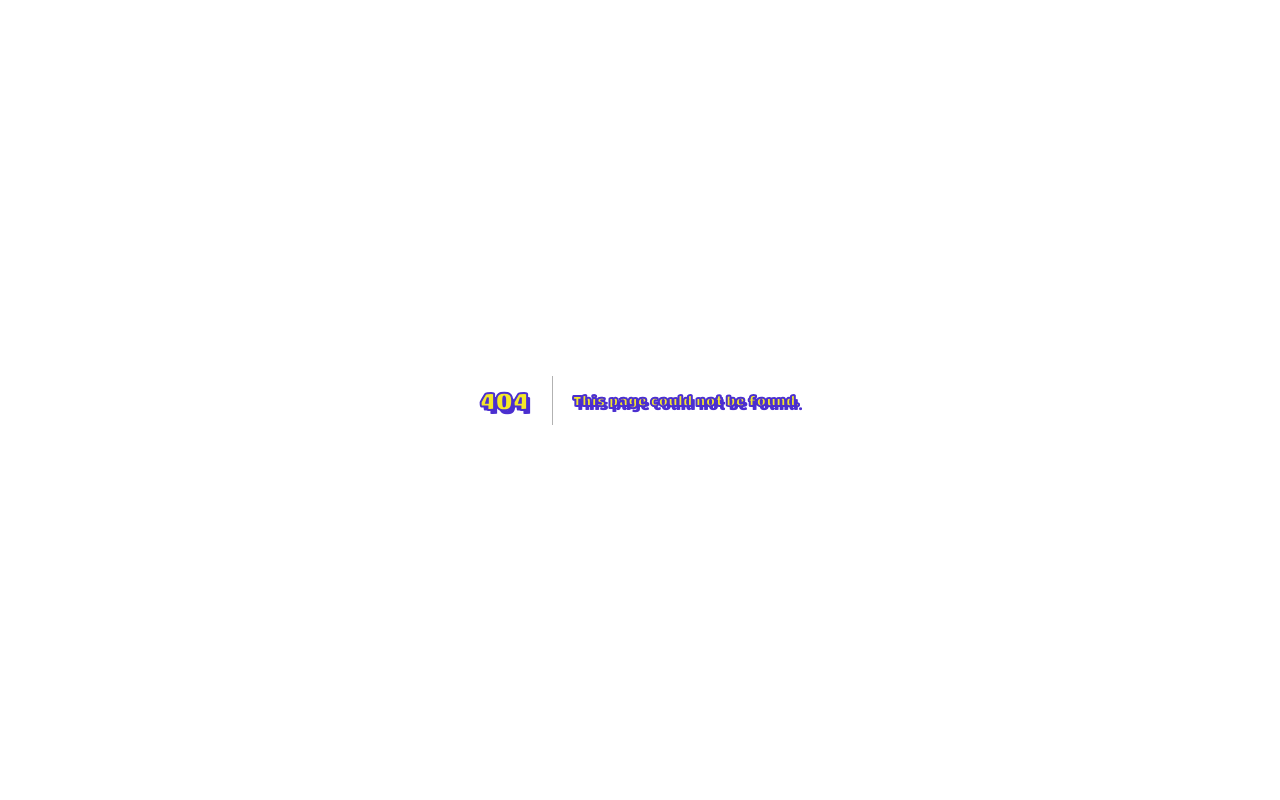
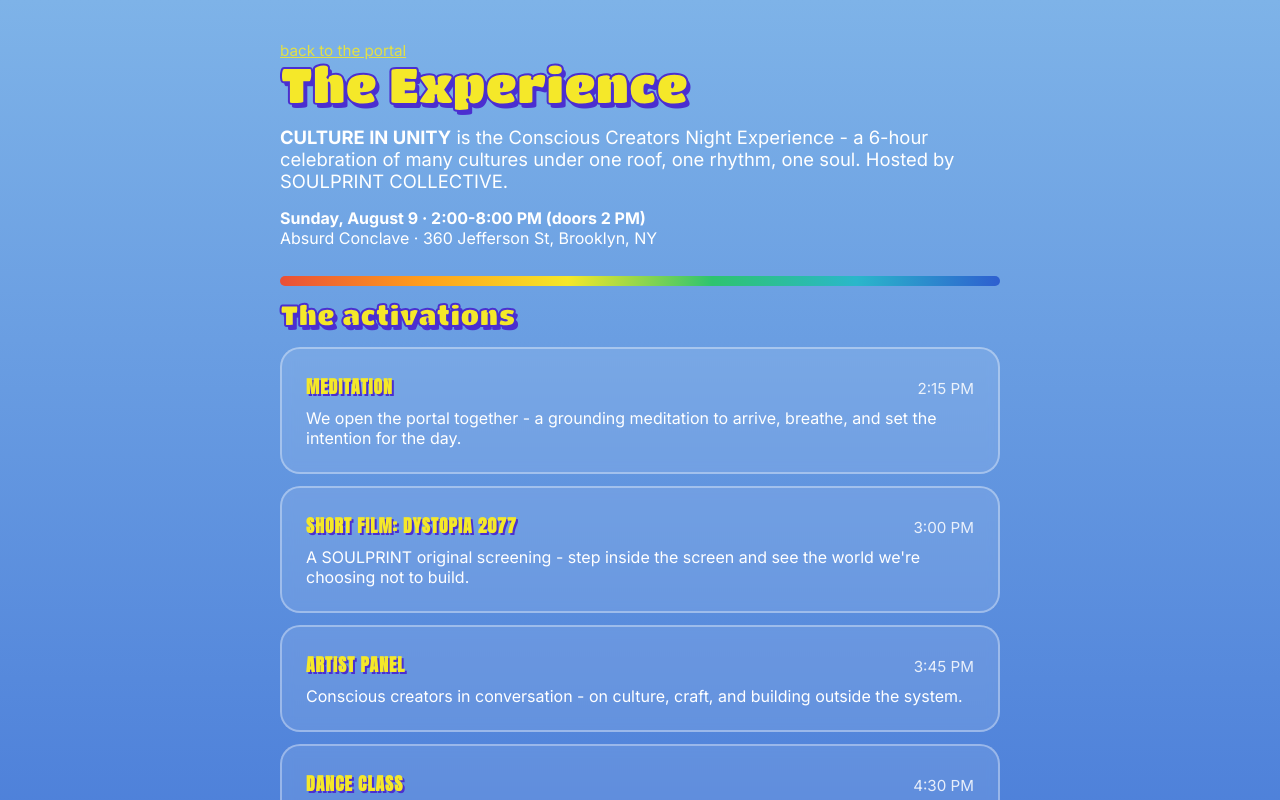
Before and after one commit to soulprinttribe/culture-in-unity, a Next.js app: page /info in a window 1280 px wide. Before the commit this address had no page. Shown: the top 800 px of the page. Built offline with nearby package versions, Linux system fonts and the light colour scheme.

Commit message:
Create page.jsx

```diff
--- /dev/null
+++ b/app/info/page.jsx
@@ -0,0 +1,61 @@
+import Link from "next/link";
+import { EVENT, ACTIVATIONS } from "@/lib/config";
+
+export const metadata = { title: "Event Info - CULTURE IN UNITY" };
+
+const FAQ = [
+  ["What is CULTURE IN UNITY?", "A 6-hour cultural celebration bringing many cultures together to showcase and appreciate our differences, while remembering we are all one - unity within the difference."],
+  ["When and where?", EVENT.dateLabel + ", " + EVENT.timeLabel + ". " + EVENT.venueName + ", " + EVENT.venueAddress + ". Doors open at 2 PM."],
+  ["Can I buy tickets at the door?", "Yes - walk-up sales happen at the door (card via tap-to-pay, or scan the QR sign to buy on your phone). Buying ahead guarantees your spot and saves you money on Early Bird."],
+  ["Is food included?", "The GA + Food tier includes a cultural food plate. All other tiers can purchase plates from the food vendors inside."],
+  ["What should I bring?", "Your ID, an open heart, comfortable shoes to dance in, and cash/card for the marketplace and food. Please leave outside food & drink and anything unsafe at home - security will be present so everyone can feel safe and free."],
+  ["How do I get there?", "L train to Jefferson St - the venue is a short walk from the station. B57/B38 buses stop nearby. Street parking is limited; transit is the easeful path."],
+  ["Are tickets refundable?", "No refunds - but tickets are fully transferable. Use the transfer link in your confirmation email to gift your ticket to someone else."],
+  ["I'm an artist / performer / designer / vendor - can I participate?", "Yes - applications open soon for the Art Showcase, Live Performances, Fashion Show, and Marketplace. Follow SOULPRINT to hear first."],
+];
+
+export default function InfoPage() {
+  return (
+    <main className="container" style={{ paddingTop: 40, paddingBottom: 100, maxWidth: 760 }}>
+      <p><Link href="/" className="muted">back to the portal</Link></p>
+      <h1 style={{ fontSize: "clamp(2rem, 7vw, 3rem)" }}>The Experience</h1>
+      <p className="mt-2" style={{ fontSize: "1.15rem" }}>
+        <strong>{EVENT.name}</strong> is the {EVENT.frame} - a 6-hour celebration of many
+        cultures under one roof, one rhythm, one soul. Hosted by {EVENT.host}.
+      </p>
+      <p className="mt-2">
+        <strong>{EVENT.dateLabel} · {EVENT.timeLabel}</strong><br />
+        {EVENT.venueName} · {EVENT.venueAddress}
+      </p>
+      <div className="ribbon mt-3 mb-2" />
+
+      <h2 style={{ fontSize: "1.7rem" }}>The activations</h2>
+      <div className="mt-2" style={{ display: "grid", gap: 12 }}>
+        {ACTIVATIONS.map((a) => (
+          <div key={a.id} className="card">
+            <div style={{ display: "flex", justifyContent: "space-between", alignItems: "baseline" }}>
+              <h3 style={{ fontSize: "1.1rem" }}>{a.name}</h3>
+              <span className="muted">{a.time}</span>
+            </div>
+            <p className="mt-1">{a.desc}</p>
+          </div>
+        ))}
+      </div>
+
+      <div className="ribbon mt-4 mb-2" />
+      <h2 style={{ fontSize: "1.7rem" }}>Good to know</h2>
+      <div className="mt-2" style={{ display: "grid", gap: 12 }}>
+        {FAQ.map(([q, a]) => (
+          <details key={q} className="card">
+            <summary style={{ cursor: "pointer", fontWeight: 700, fontSize: "1.05rem" }}>{q}</summary>
+            <p className="mt-2">{a}</p>
+          </details>
+        ))}
+      </div>
+
+      <div className="center mt-4">
+        <Link href="/tickets" className="btn glow" style={{ fontSize: "1.15rem" }}>Get Tickets</Link>
+      </div>
+    </main>
+  );
+}
```
